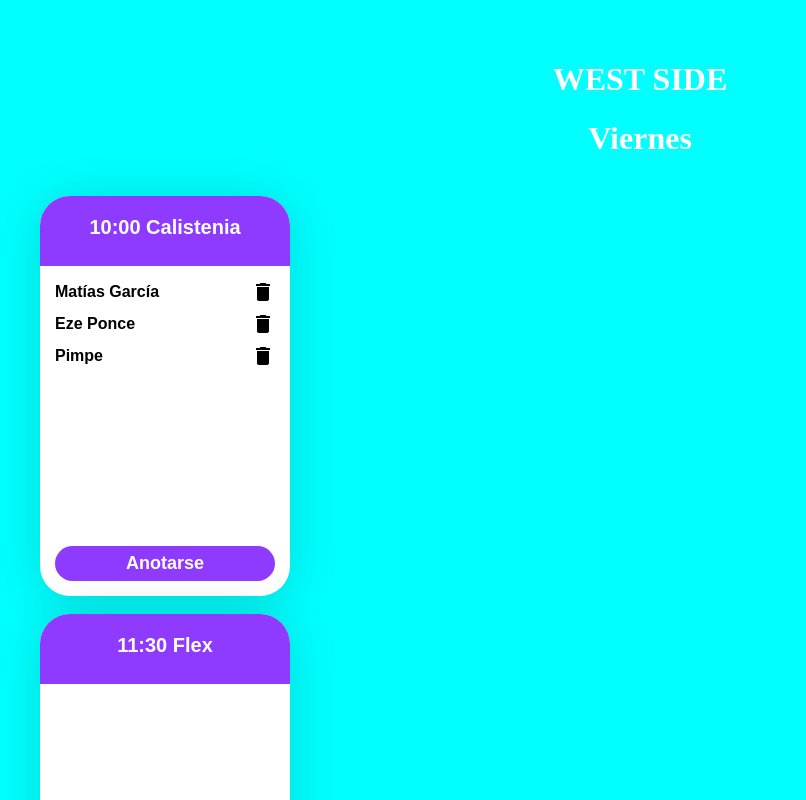
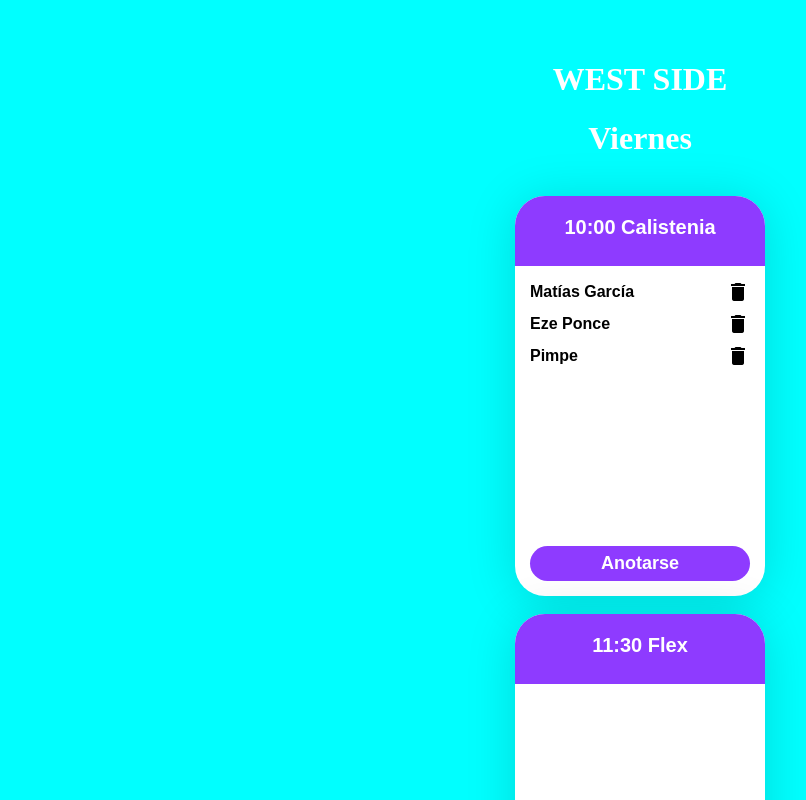
Before and after one commit to matingb/WestSide, an Angular app: page / in a window 1280 px wide. Shown: the top 800 px of the page, without its empty margins (0-806 px from the left). Built offline with nearby package versions, Linux system fonts and the light colour scheme.

Commit message:
alinea clases al medio

```diff
--- a/src/app/app.component.scss
+++ b/src/app/app.component.scss
@@ -4,6 +4,8 @@
 }
 
 .clases-container {
+    text-align: -webkit-center;
+    text-align: -moz-center;
 
     gym-class-details {
         margin: 10px;
```
